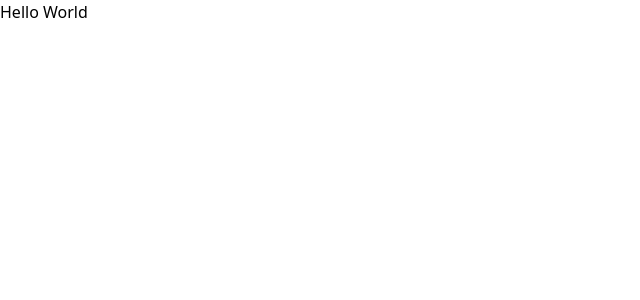
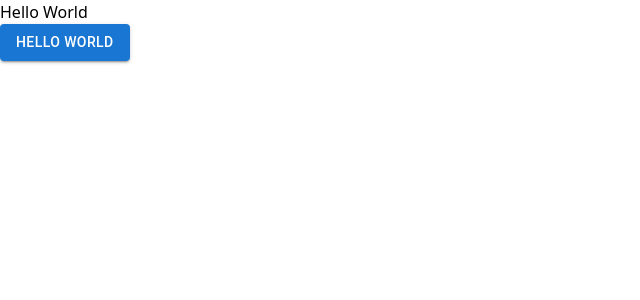
Before and after one commit to chealeanpenhchakrith/FileDownloader, a React (Vite) app in the folder front-end/: page / in a window 1280 px wide. Shown: the top 300 px of the page, without its empty margins (0-640 px from the left). Built offline with nearby package versions, Linux system fonts and the light colour scheme.

Commit message:
Install Material UI

```diff
--- a/front-end/package.json
+++ b/front-end/package.json
@@ -10,6 +10,9 @@
     "preview": "vite preview"
   },
   "dependencies": {
+    "@emotion/react": "^11.14.0",
+    "@emotion/styled": "^11.14.1",
+    "@mui/material": "^7.3.5",
     "@tailwindcss/vite": "^4.1.17",
     "react": "^19.2.0",
     "react-dom": "^19.2.0",
--- a/front-end/src/App.tsx
+++ b/front-end/src/App.tsx
@@ -1,7 +1,10 @@
+import Button from "@mui/material/Button";
+
 export default function App() {
   return (
     <>
       <h1>Hello World</h1>
+      <Button variant="contained">Hello world</Button>
     </>
   );
 }
```
Also changed, not shown: 1 other file (tests, documents, lock files or other folders).
